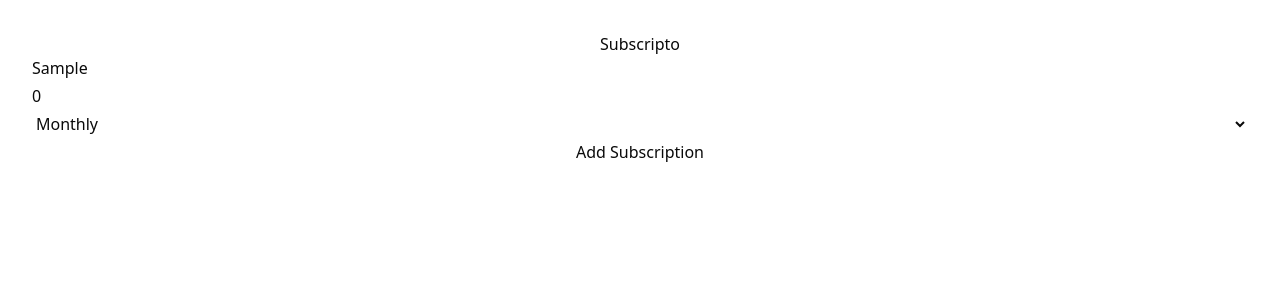
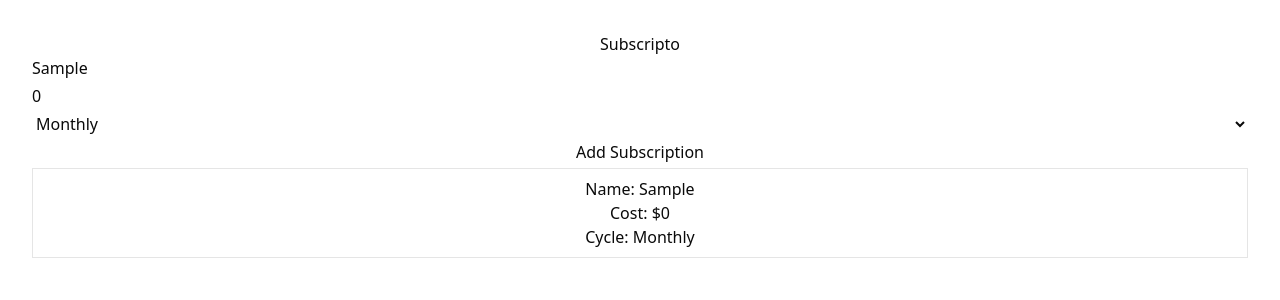
Before and after one commit to clarencetinator7/subscripto, a React (Vite) app: page / in a window 1280 px wide. Both pictures are taken after typing "Sample" into the empty fields and a click on the button "Add Subscription". Shown: the top 300 px of the page. Built offline with nearby package versions, Linux system fonts and the light colour scheme.

Commit message:
prototype adding subscription and persisting to local storage

```diff
--- a/src/App.tsx
+++ b/src/App.tsx
@@ -1,20 +1,25 @@
 import { useState } from "react";
 import "./App.css";
+import { useSubscriptionStore } from "./store/subscriptionStore";
 import type { BillingCycle } from "./types/Subscription";
+import SubscriptionList from "./components/subscription/SubscriptionList";
 
 function App() {
   const [nameField, setNameField] = useState<string>("");
   const [costField, setCostField] = useState<number>(0);
   const [cycleField, setCycleField] = useState<BillingCycle>("Monthly");
+  const addSubscription = useSubscriptionStore(
+    (state) => state.addSubscription,
+  );
 
   const handleSubmit = (e: React.SubmitEvent<HTMLFormElement>) => {
     e.preventDefault();
 
-    // Handle form submission logic here
-    console.log({
+    addSubscription({
       Name: nameField,
       Cost: costField,
       Cycle: cycleField,
+      VisualIdentifier: "",
     });
   };
 
@@ -42,6 +47,7 @@ function App() {
           <option value="Yearly">Yearly</option>
         </select>
         <button type="submit">Add Subscription</button>
+        <SubscriptionList />
       </form>
     </>
   );
--- /dev/null
+++ b/src/components/subscription/SubscriptionList.tsx
@@ -0,0 +1,18 @@
+import { useSubscriptionStore } from "@/store/subscriptionStore";
+
+const SubscriptionList = () => {
+  const subscriptions = useSubscriptionStore((state) => state.subscriptions);
+  return (
+    <div>
+      {subscriptions.map((sub, index) => (
+        <div key={index} className="border p-2 my-2">
+          <p>Name: {sub.Name}</p>
+          <p>Cost: ${sub.Cost}</p>
+          <p>Cycle: {sub.Cycle}</p>
+        </div>
+      ))}
+    </div>
+  );
+};
+
+export default SubscriptionList;
--- /dev/null
+++ b/src/store/subscriptionStore.ts
@@ -0,0 +1,24 @@
+import type { Subscription } from "@/types/Subscription";
+import { create } from "zustand";
+import { persist } from "zustand/middleware";
+
+type SubscriptionStore = {
+  subscriptions: Subscription[];
+  addSubscription: (newSubscription: Subscription) => void;
+};
+
+export const useSubscriptionStore = create<SubscriptionStore>()(
+  persist(
+    (set) => ({
+      subscriptions: [],
+      addSubscription: (newSubscription: Subscription) => {
+        set((state) => ({
+          subscriptions: [...state.subscriptions, newSubscription],
+        }));
+      },
+    }),
+    {
+      name: "subscription-storage", // unique name
+    },
+  ),
+);
```
